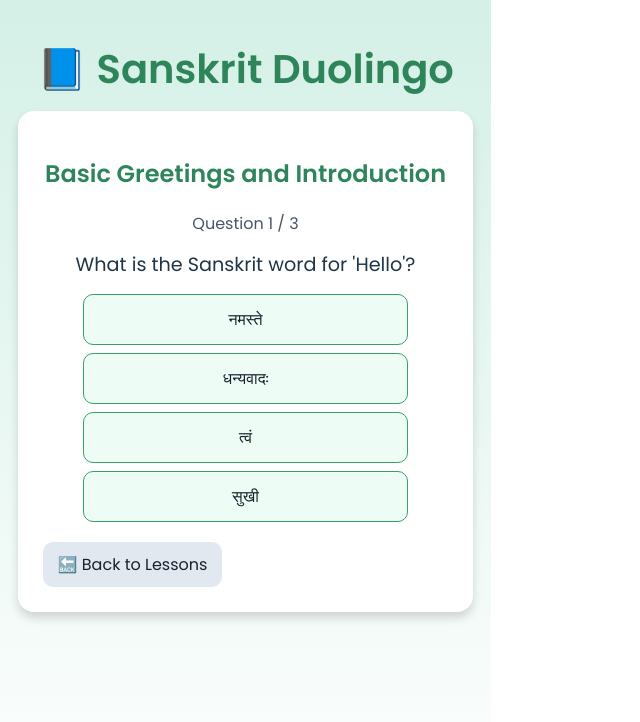
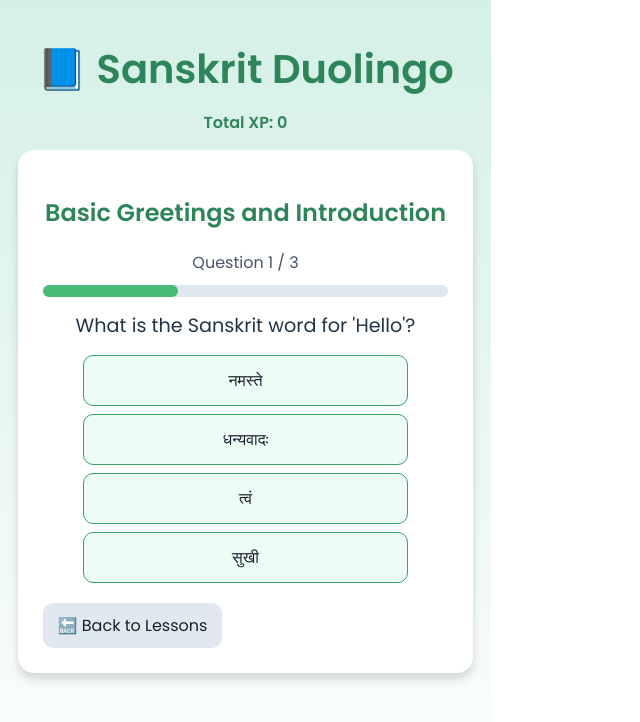
Before and after one commit to AkshayPatel-IIT-K/sanskrit-duolingo, a React (Vite) app: page / in a window 1280 px wide. Both pictures are taken after a click on the button "Basic Greetings and Introduction". Shown: the top 722 px of the page, without its empty margins (0-640 px from the left). Built offline with nearby package versions, Linux system fonts and the light colour scheme.

Commit message:
Add XP, progress bar, local storage for Sanskrit Duolingo

```diff
--- a/src/App.jsx
+++ b/src/App.jsx
@@ -1,4 +1,4 @@
-import { useState } from "react";
+import { useState, useEffect } from "react";
 import lessons from "./lessons";
 
 const lessonList = Object.values(lessons);
@@ -8,16 +8,24 @@
   const [currentQuestionIndex, setCurrentQuestionIndex] = useState(0);
   const [selectedAnswer, setSelectedAnswer] = useState("");
   const [feedback, setFeedback] = useState("");
-  const [score, setScore] = useState(0);
+  const [score, setScore] = useState(0); // XP for this lesson
+  const [totalXP, setTotalXP] = useState(
+    parseInt(localStorage.getItem("totalXP") || "0")
+  );
 
   const currentQuestion =
     currentLesson?.questions[currentQuestionIndex] || null;
+
+  useEffect(() => {
+    localStorage.setItem("totalXP", totalXP);
+  }, [totalXP]);
 
   function handleAnswer(option) {
     setSelectedAnswer(option);
     if (option === currentQuestion.correct || option === currentQuestion.answer) {
       setFeedback("✅ Correct!");
-      setScore(score + 1);
+      setScore(score + 10); // +10 XP per correct answer
+      setTotalXP(totalXP + 10);
     } else {
       setFeedback("❌ Try again");
     }
@@ -29,7 +37,9 @@
     if (currentQuestionIndex + 1 < currentLesson.questions.length) {
       setCurrentQuestionIndex(currentQuestionIndex + 1);
     } else {
-      alert(`🎉 Lesson Complete! Your score: ${score}`);
+      alert(
+        `🎉 Lesson Complete! Lesson XP: ${score}, Total XP: ${totalXP}`
+      );
       resetLesson();
     }
   }
@@ -41,6 +51,10 @@
     setFeedback("");
     setScore(0);
   }
+
+  const progressPercent = currentLesson
+    ? ((currentQuestionIndex + 1) / currentLesson.questions.length) * 100
+    : 0;
 
   return (
     <div
@@ -57,6 +71,10 @@
       <h1 style={{ color: "#2f855a", fontSize: "2.5rem", marginBottom: "20px" }}>
         📘 Sanskrit Duolingo
       </h1>
+
+      <div style={{ marginBottom: "15px", fontWeight: "600", color: "#2f855a" }}>
+        Total XP: {totalXP}
+      </div>
 
       {!currentLesson ? (
         <>
@@ -102,6 +120,20 @@
           <p style={{ margin: "10px 0", color: "#4a5568" }}>
             Question {currentQuestionIndex + 1} / {currentLesson.questions.length}
           </p>
+
+          {/* Progress bar */}
+          <div style={{ width: "100%", background: "#e2e8f0", borderRadius: "10px", marginBottom: "15px" }}>
+            <div
+              style={{
+                width: `${progressPercent}%`,
+                background: "#48bb78",
+                height: "12px",
+                borderRadius: "10px",
+                transition: "width 0.3s",
+              }}
+            />
+          </div>
+
           <p style={{ fontSize: "1.2rem", margin: "15px 0" }}>{currentQuestion.prompt}</p>
 
           {currentQuestion.options &&
```
